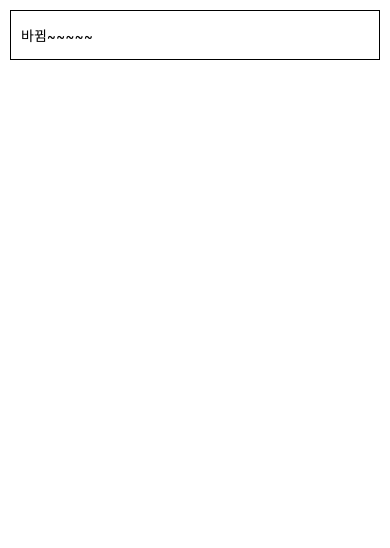
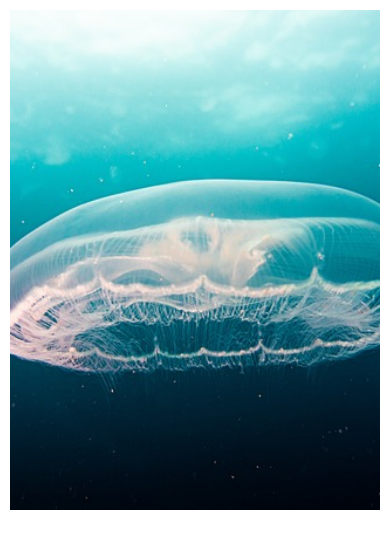
Before and after one commit to wisdomstar94/react_native_sample_app, a React Native app: screen /TestImageScreen in a window 390 px wide. Before the commit this address had no page. Shown: the top 548 px of the page. Built offline with nearby package versions, Linux system fonts and the light colour scheme.

Commit message:
Image 테스트.

```diff
--- a/src/App.tsx
+++ b/src/App.tsx
@@ -5,6 +5,7 @@ import { TestScreen } from './screens/TestScreen';
 import { TestRealmScreen } from './screens/TestRealmScreen';
 import { TestScrollViewScreen } from './screens/TestScrollViewScreen';
 import { TestTextInputScreen } from './screens/TestTextInputScreen';
+import { TestImageScreen } from './screens/TestImageScreen';
 
 const Stack = createNativeStackNavigator();
 
@@ -14,6 +15,7 @@ export type Screens = {
   TestRealmScreen: undefined,
   TestScrollViewScreen: undefined,
   TestTextInputScreen: undefined,
+  TestImageScreen: undefined,
 };
 
 export default function App() {
@@ -25,6 +27,7 @@ export default function App() {
         <Stack.Screen name="TestRealmScreen" component={TestRealmScreen} />
         <Stack.Screen name="TestScrollViewScreen" component={TestScrollViewScreen} />
         <Stack.Screen name="TestTextInputScreen" component={TestTextInputScreen} />
+        <Stack.Screen name="TestImageScreen" component={TestImageScreen} />
       </Stack.Navigator>
     </NavigationContainer>
   );
--- a/src/screens/SplashScreen.tsx
+++ b/src/screens/SplashScreen.tsx
@@ -45,7 +45,8 @@ export function SplashScreen() {
       // navigation.replace('TestScreen');
       // navigation.replace('TestRealm');
       // navigation.replace('TestScrollViewScreen');
-      navigation.replace('TestTextInputScreen');
+      // navigation.replace('TestTextInputScreen');
+      navigation.replace('TestImageScreen');
     }
   }, [inited]);
 
--- /dev/null
+++ b/src/screens/TestImageScreen.tsx
@@ -0,0 +1,47 @@
+import { useEffect, useRef, useState } from 'react';
+import { Image, ImageSourcePropType, ScrollView, TextInput, View } from 'react-native';
+
+export function TestImageScreen() {
+  const scrollViewRef = useRef<ScrollView>(null);
+  const [src, setSrc] = useState<ImageSourcePropType>();
+
+  useEffect(() => {
+    setTimeout(() => {
+      setSrc(require('../assets/jellyfish.jpg'));
+    }, 1000);
+  }, []);
+
+  return (
+    <>
+      <View
+        style={{
+          width: '100%',
+          height: '100%',
+          // flex: 1,
+          justifyContent: 'center',
+          alignItems: 'center',
+          // flexDirection: 'column',
+          backgroundColor: '#ffffff',
+        }}>
+        <ScrollView ref={scrollViewRef} style={{ width: '100%', height: '100%' }}>
+          <View
+            style={{
+              width: '100%',
+              height: 500,
+              marginTop: 10,
+              paddingHorizontal: 10,
+            }}>
+            <Image
+              source={src}
+              style={{
+                width: '100%',
+                height: '100%',
+              }}
+              resizeMode={'cover'}
+              />
+          </View>
+        </ScrollView>
+      </View>
+    </>
+  );
+}
```
Also changed, not shown: src/assets/jellyfish.jpg (added).
